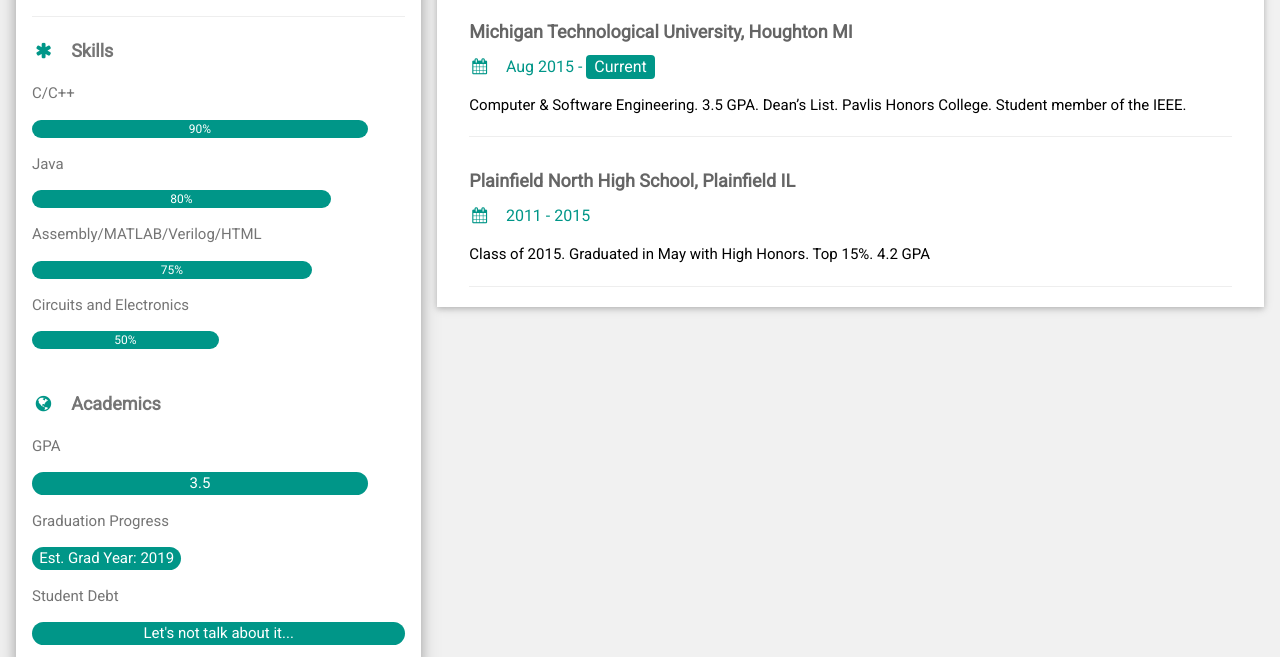
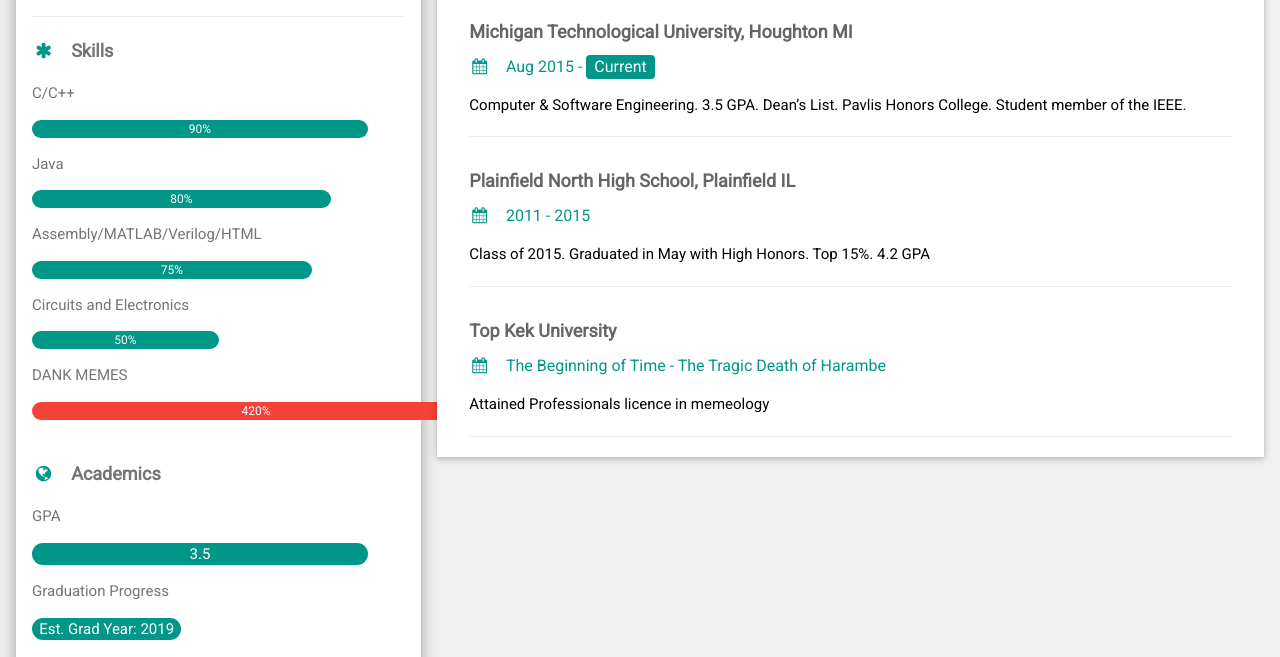
Before and after one commit to ajeschen/ajeschen.github.io, a plain HTML site: page index.html in a window 1280 px wide. Shown: the part 541-1198 px from the top of the page. Drawn offline with nearby package versions, Linux system fonts and the light colour scheme.

Commit message:
dankness part 2
return of the dank

```diff
--- a/index.html
+++ b/index.html
@@ -54,6 +54,12 @@ html,body,h1,h2,h3,h4,h5,h6 {font-family: "Roboto", sans-serif}
           <div class="w3-progress-container w3-round-xlarge w3-small">
             <div class="w3-progressbar w3-round-xlarge w3-teal" style="width:50%">
               <div class="w3-center w3-text-white">50%</div>
+            </div>
+          </div>
+	  <p>DANK MEMES</p>
+          <div class="w3-progress-container w3-round-xlarge w3-small">
+            <div class="w3-progressbar w3-round-xlarge w3-red" style="width:120%">
+              <div class="w3-center w3-text-white">420%</div>
             </div>
           </div>
           <br>
@@ -117,6 +123,12 @@ html,body,h1,h2,h3,h4,h5,h6 {font-family: "Roboto", sans-serif}
           <p>Class of 2015. Graduated in May with High Honors. Top 15%. 4.2 GPA</p>
           <hr>
         </div>
+	 <div class="w3-container">
+          <h5 class="w3-opacity"><b>Top Kek University</b></h5>
+          <h6 class="w3-text-teal"><i class="fa fa-calendar fa-fw w3-margin-right"></i>The Beginning of Time - The Tragic Death of Harambe</h6>
+          <p>Attained Professionals licence in memeology</p>
+          <hr>
+        </div>
       </div>
 
     <!-- End Right Column -->
```
